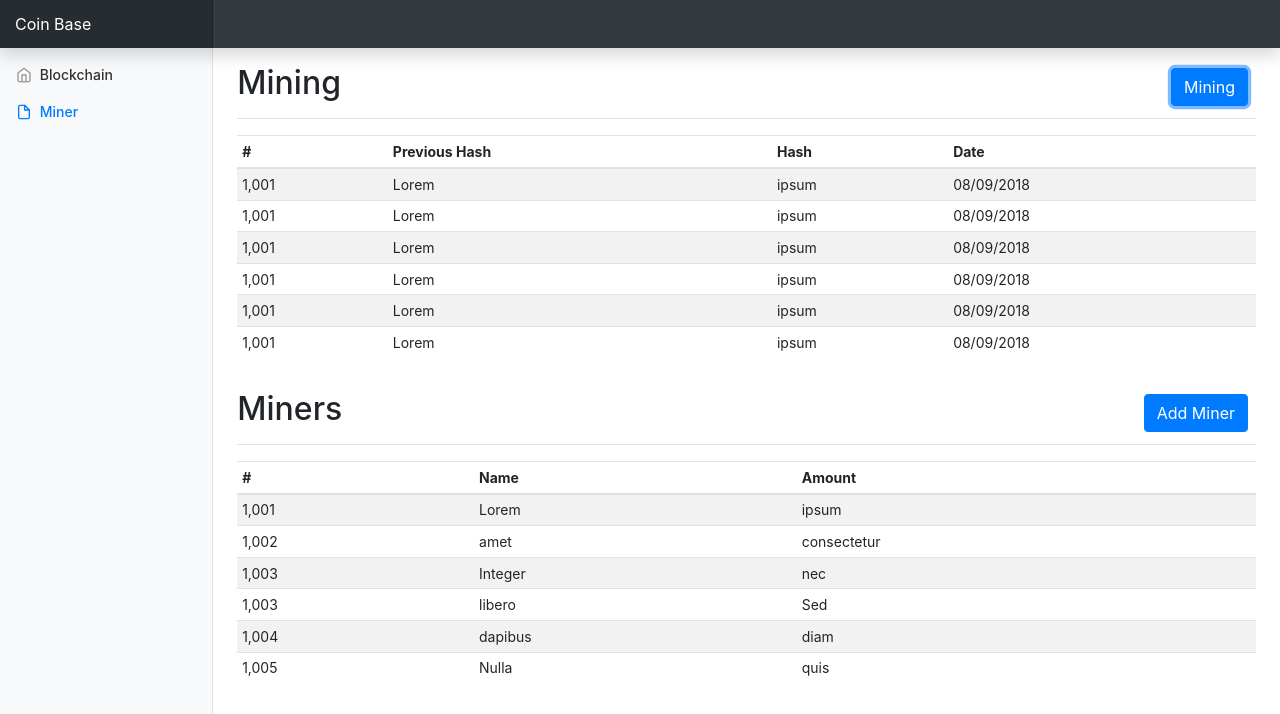
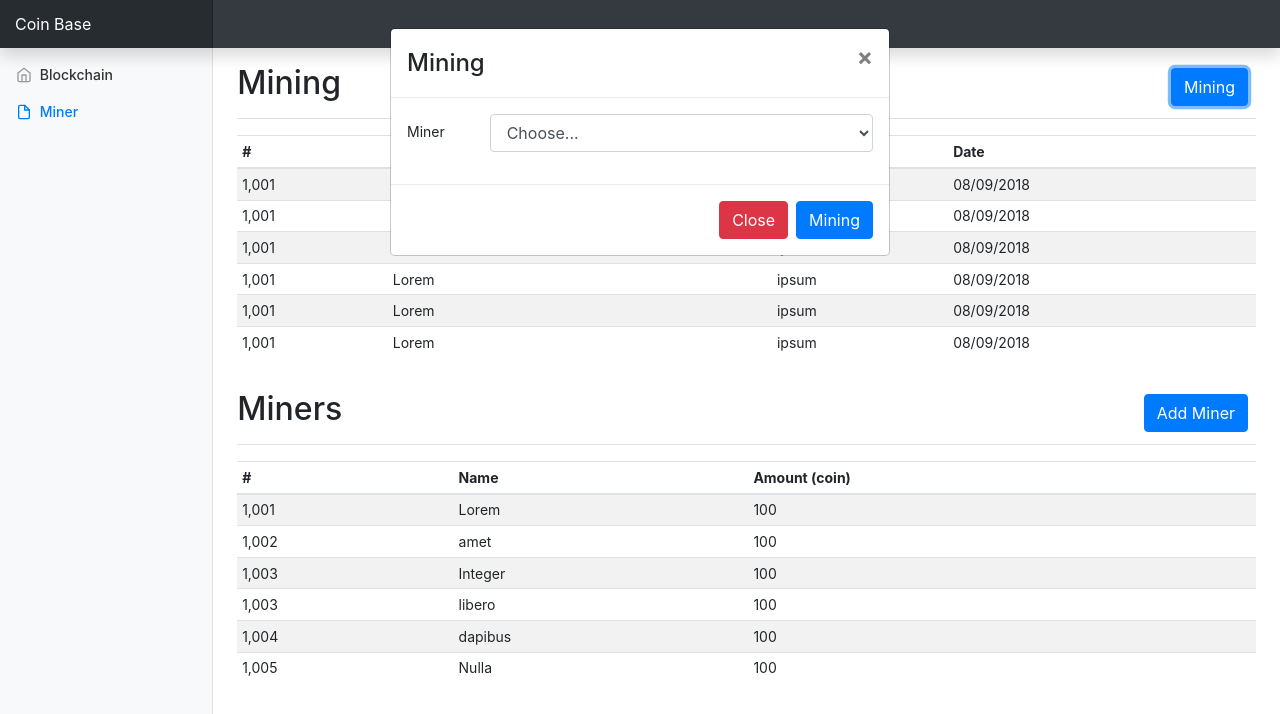
Before and after one commit to hainguyenvan/coin-base, a website: page src/client/miner.html in a window 1280 px wide. Both pictures are taken after a click on the button "Mining". Shown: the top 714 px of the page. Drawn offline with Linux system fonts and the light colour scheme.

Commit message:
Add code show modal by event click button
Signed-off-by: hainv <hai213k57@gmail.com>

```diff
--- /dev/null
+++ b/src/client/js/miner.js
@@ -0,0 +1,17 @@
+$(document).ready(function () {
+    // Show modal add miner
+    $("#btnAddMiner").click(function () {
+        $("#modalAddMiner").modal({
+            backdrop: 'static',
+            keyboard: false
+          }).addClass('show');
+    });
+
+    // Show modal mining
+    $("#btnMining").click(function () {
+        $("#modalMining").modal({
+            backdrop: 'static',
+            keyboard: false
+          }).addClass('show');
+    });
+});
--- a/src/client/miner.html
+++ b/src/client/miner.html
@@ -1,5 +1,4 @@
 <!DOCTYPE html>
-<!-- saved from url=(0053)https://getbootstrap.com/docs/4.1/examples/dashboard/ -->
 <html lang="en">
 
 <head>
@@ -17,41 +16,19 @@
 
     <!-- Custom styles for this template -->
     <link href="./publics/js/dashboard.css" rel="stylesheet">
-    <style type="text/css">
-        /* Chart.js */
 
-        @-webkit-keyframes chartjs-render-animation {
-            from {
-                opacity: 0.99
-            }
-            to {
-                opacity: 1
-            }
-        }
-
-        @keyframes chartjs-render-animation {
-            from {
-                opacity: 0.99
-            }
-            to {
-                opacity: 1
-            }
-        }
-
-        .chartjs-render-monitor {
-            -webkit-animation: chartjs-render-animation 0.001s;
-            animation: chartjs-render-animation 0.001s;
-        }
-    </style>
 </head>
 
 <body>
+    <!-- Title -->
     <nav class="navbar navbar-dark fixed-top bg-dark flex-md-nowrap p-0 shadow">
         <a class="navbar-brand col-sm-3 col-md-2 mr-0" href="#">Coin Base</a>
     </nav>
+    <!-- End tile -->
 
     <div class="container-fluid">
         <div class="row">
+            <!-- Menu -->
             <nav class="col-md-2 d-none d-md-block bg-light sidebar">
                 <div class="sidebar-sticky">
                     <ul class="nav flex-column">
@@ -78,7 +55,9 @@
                     </ul>
                 </div>
             </nav>
+            <!-- End menu -->
 
+            <!-- Content -->
             <main role="main" class="col-md-9 ml-sm-auto col-lg-10 px-4">
                 <div class="chartjs-size-monitor" style="position: absolute; left: 0px; top: 0px; right: 0px; bottom: 0px; overflow: hidden; pointer-events: none; visibility: hidden; z-index: -1;">
                     <div class="chartjs-size-monitor-expand" style="position:absolute;left:0;top:0;right:0;bottom:0;overflow:hidden;pointer-events:none;visibility:hidden;z-index:-1;">
@@ -89,11 +68,12 @@
                     </div>
                 </div>
 
+                <!-- Mining -->
                 <div class="d-flex justify-content-between flex-wrap flex-md-nowrap align-items-center pt-3 pb-2 mb-3 border-bottom">
                     <h2 class="h2">Mining</h2>
                     <div class="btn-toolbar mb-2 mb-md-0">
                         <div class="btn-group mr-2">
-                            <button type="button" class="btn btn-primary">Mining</button>
+                            <button type="button" class="btn btn-primary" id="btnMining">Mining</button>
                         </div>
                     </div>
                 </div>
@@ -148,8 +128,9 @@
                         </tbody>
                     </table>
                 </div>
+                <!-- End mining -->
 
-
+                <!-- Miner -->
                 <div class="d-flex justify-content-between flex-wrap flex-md-nowrap align-items-center pt-3 pb-2 mb-3 border-bottom">
                     <h2 class="h2">Miners</h2>
                     <div class="btn-toolbar mb-2 mb-md-0">
@@ -158,80 +139,128 @@
                         </div>
                     </div>
                 </div>
+
                 <div class="table-responsive">
                     <table class="table table-striped table-sm">
                         <thead>
                             <tr>
                                 <th>#</th>
                                 <th>Name</th>
-                                <th>Amount</th>
+                                <th>Amount (coin)</th>
                             </tr>
                         </thead>
                         <tbody>
                             <tr>
                                 <td>1,001</td>
                                 <td>Lorem</td>
-                                <td>ipsum</td>
+                                <td>100</td>
                             </tr>
                             <tr>
                                 <td>1,002</td>
                                 <td>amet</td>
-                                <td>consectetur</td>
+                                <td>100</td>
                             </tr>
                             <tr>
                                 <td>1,003</td>
                                 <td>Integer</td>
-                                <td>nec</td>
+                                <td>100</td>
                             </tr>
                             <tr>
                                 <td>1,003</td>
                                 <td>libero</td>
-                                <td>Sed</td>
+                                <td>100</td>
                             </tr>
                             <tr>
                                 <td>1,004</td>
                                 <td>dapibus</td>
-                                <td>diam</td>
+                                <td>100</td>
                             </tr>
                             <tr>
                                 <td>1,005</td>
                                 <td>Nulla</td>
-                                <td>quis</td>
+                                <td>100</td>
                             </tr>
                         </tbody>
                     </table>
                 </div>
+                <!-- End miner -->
             </main>
         </div>
 
-        <!-- Modal -->
+        <!-- Modal miner -->
         <div class="modal fade" id="modalAddMiner" role="dialog">
             <div class="modal-dialog">
 
                 <!-- Modal content-->
                 <div class="modal-content">
                     <div class="modal-header">
+                        <h4 class="modal-title">Miner</h4>
                         <button type="button" class="close" data-dismiss="modal">&times;</button>
-                        <h4 class="modal-title">Modal Header</h4>
                     </div>
                     <div class="modal-body">
-                        <p>Some text in the modal.</p>
+                        <form>
+                            <div class="form-group row">
+                                <label for="inputminerName" class="col-sm-2 col-form-label">Name</label>
+                                <div class="col-sm-10">
+                                    <input type="text" class="form-control" id="minerName" placeholder="Name of miner">
+                                </div>
+                            </div>
+                        </form>
                     </div>
                     <div class="modal-footer">
-                        <button type="button" class="btn btn-default" data-dismiss="modal">Close</button>
+                        <button type="button" class="btn btn-danger" data-dismiss="modal">Close</button>
+                        <button type="button" class="btn btn-primary">Add Miner</button>
                     </div>
                 </div>
 
             </div>
         </div>
+        <!-- End modal miner -->
+
+        <!-- Modal mining -->
+        <div class="modal fade" id="modalMining" role="dialog">
+            <div class="modal-dialog">
+
+                <!-- Modal content-->
+                <div class="modal-content">
+                    <div class="modal-header">
+                        <h4 class="modal-title">Mining</h4>
+                        <button type="button" class="close" data-dismiss="modal">&times;</button>
+                    </div>
+                    <div class="modal-body">
+                        <form>
+                            <div class="form-group row">
+                                <label for="inputminerName" class="col-sm-2 col-form-label">Miner</label>
+                                <div class="col-sm-10">
+                                    <select id="inputState" class="form-control">
+                                        <option selected>Choose...</option>
+                                        <option>Acc1</option>
+                                        <option>Acc2</option>
+                                        <option>Acc3</option>
+                                        <option>Acc4</option>
+                                        <option>Acc5</option>
+                                    </select>
+                                </div>
+                            </div>
+                        </form>
+                    </div>
+                    <div class="modal-footer">
+                        <button type="button" class="btn btn-danger" data-dismiss="modal">Close</button>
+                        <button type="button" class="btn btn-primary">Mining</button>
+                    </div>
+                </div>
+
+            </div>
+        </div>
+        <!-- End modal mining -->
+
     </div>
 
-    <!-- Bootstrap core JavaScript
-    ================================================== -->
+    <!-- Bootstrap core JavaScript -->
     <script src="./publics/js/jquery.min.js"></script>
     <script src="./publics/js/bootstrap.min.js"></script>
     <script src="./publics/js/angular.min.js"></script>
-    <script src="./miner.js"></script>
+    <script src="./js/miner.js"></script>
 
 </body>
 
--- a/src/client/miner.js
+++ /dev/null
@@ -1,5 +0,0 @@
-$(document).ready(function () {
-    $("#btnAddMiner").click(function () {
-        $("#modalAddMiner").show();
-    });
-});
--- a/src/server/miner.js
+++ b/src/server/miner.js
@@ -1,10 +1,13 @@
 const randomstring = require("randomstring");
+
+const AMOUNT_DEFAULT = 100;
 
 class Miner {
 
     constructor(id, name) {
         this.id = id;
         this.name = name;
+        this.amount = AMOUNT_DEFAULT
     }
 }
 
```
Also changed, not shown: src/client/index.html (+65 -29 lines), src/client/js/index.js (added, +9 -0 lines).
